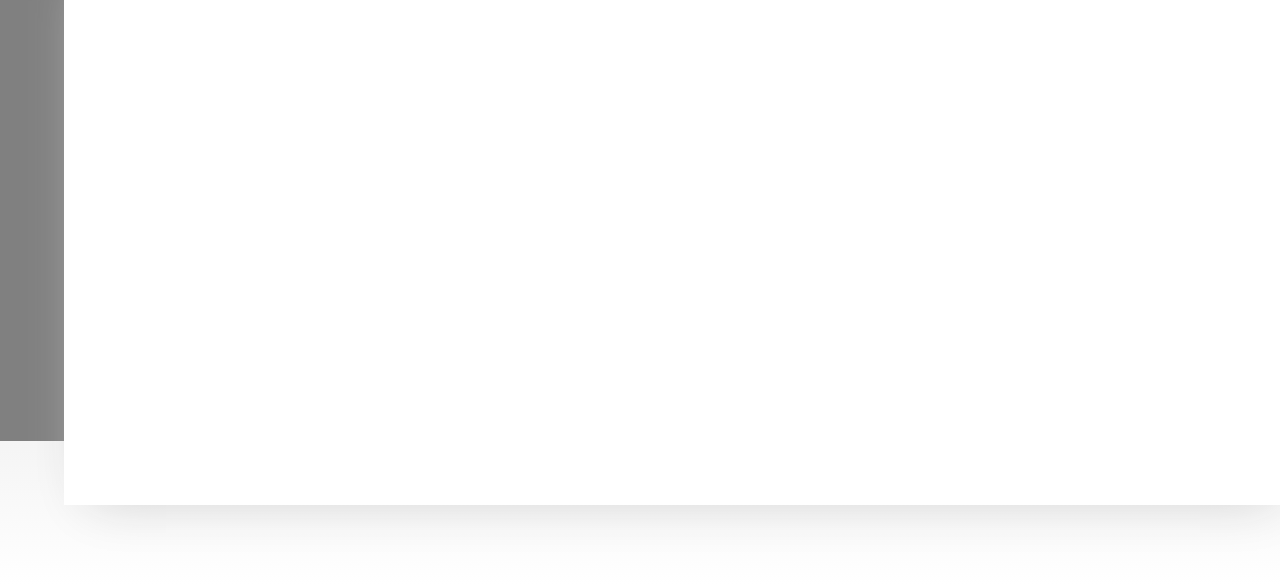
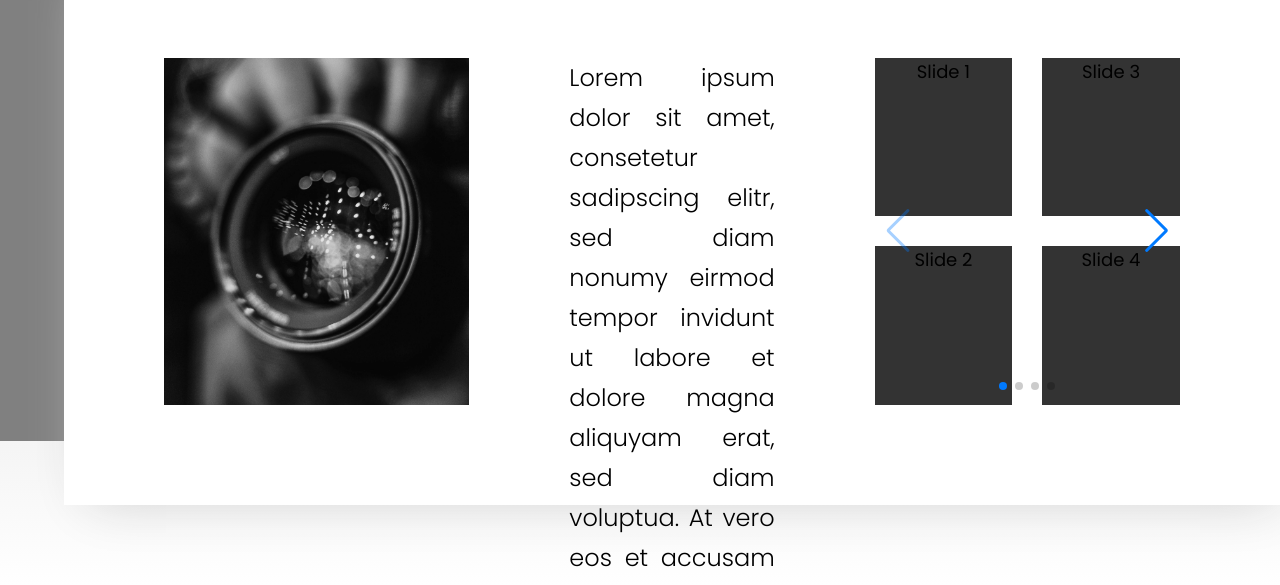
Before and after one commit to ilja-schotte/webCoding-github, a plain HTML site: page fotoclub/index.html in a window 1280 px wide. Both pictures are taken after a click on the link "ÜBER UNS". Shown: the part 215-800 px from the top of the page. Drawn offline with nearby package versions, Linux system fonts and the light colour scheme.

Commit message:
further improvements in section 'about'

```diff
--- a/fotoclub/css/about.css
+++ b/fotoclub/css/about.css
@@ -17,6 +17,7 @@
     opacity: 1;
     z-index: 1;
 }
+
 #about_whitebox {
     display: flex;
     flex-direction: column;
@@ -31,7 +32,7 @@
     z-index: 2;
 }
 
-#about_whitebox h1{
+#about_whitebox h1 {
     height: 5%;
     width: 100%;
     text-transform: uppercase;
@@ -41,10 +42,40 @@
     letter-spacing: 10px;
 }
 
-#about_content{
+#about_content {
     display: flex;
+    flex-direction: row;
     height: 95%;
     width: 100%;
     background: white;
+    padding: 100px 0px;
     box-shadow: 10px 10px 50px -15px rgb(207, 207, 207);
 }
+
+.about_content_boxes {
+    display: flex;
+    width: calc(100% / 3);
+    height: 100%;
+}
+
+#about_content_box_left{
+    padding-left: 100px;
+}
+
+#about_content_box_left img {
+    width: 100%;
+    height: 100%;
+    object-fit: cover;
+}
+
+#about_content_box_center{
+    font-size: 1.5rem;
+    font-weight: 300;
+    line-height: 40px;
+    padding: 0px 100px;
+    text-align: justify;
+}
+
+#about_content_box_right{
+    padding-right: 100px;
+}
--- /dev/null
+++ b/fotoclub/css/about_swiper.css
@@ -0,0 +1,18 @@
+.swiper {
+    width: 100%;
+    height: 100%;
+    margin-left: auto;
+    margin-right: auto;
+}
+
+.swiper-slide {
+    text-align: center;
+    font-size: 18px;
+    background: #333;
+    height: calc((100% - 30px) / 2) !important;
+
+    /* Center slide text vertically */
+    display: flex;
+    justify-content: center;
+    align-items: center;
+}
--- a/fotoclub/index.html
+++ b/fotoclub/index.html
@@ -9,6 +9,7 @@
     <link rel="stylesheet" href="css/landing.css">
     <link rel="stylesheet" href="css/about.css">
     <link rel="stylesheet" href="css/gallery.css">
+    <link rel="stylesheet" href="css/about_swiper.css">
     <link rel="preconnect" href="https://fonts.googleapis.com">
     <link rel="preconnect" href="https://fonts.gstatic.com" crossorigin>
     <link rel="stylesheet" href="https://cdnjs.cloudflare.com/ajax/libs/font-awesome/6.7.2/css/all.min.css"
@@ -16,7 +17,7 @@
         crossorigin="anonymous" referrerpolicy="no-referrer" />
     <link href="https://fonts.googleapis.com/css2?family=Poppins:wght@200;300;400;500;600;700;800&display=swap"
         rel="stylesheet">
-    <link rel="stylesheet" href="">
+    <link rel="stylesheet" href="https://cdn.jsdelivr.net/npm/swiper@11.2.10/swiper-bundle.min.css">
     <meta http-equiv="X-UA-Compatible" content="ie=edge">
     <title>Fotoclub</title>
 </head>
@@ -47,12 +48,47 @@
             </div>
         </section>
         <section id="about">
-            <div class="section_main"><
-                <div id="about_darkbox"></div>
-                <div id="about_whitebox">
-                    <h1>über uns</h1>
-                    <div id="about_content"></div>
+            <div class="section_main">
+                < <div id="about_darkbox">
+            </div>
+            <div id="about_whitebox">
+                <h1>über uns</h1>
+                <div id="about_content">
+                    <div class="about_content_boxes" id="about_content_box_left">
+                        <img src="media/pexels-omarhouc-752525.jpg" alt="">
+                    </div>
+                    <div class="about_content_boxes" id="about_content_box_center">
+                        Lorem ipsum dolor sit amet, consetetur sadipscing elitr, sed diam nonumy eirmod tempor invidunt
+                        ut labore et dolore magna aliquyam erat, sed diam voluptua. At vero eos et accusam et justo duo
+                        dolores et ea rebum. Stet clita kasd gubergren, no sea takimata sanctus est Lorem ipsum dolor
+                        sit amet. Lorem ipsum dolor sit amet, consetetur sadipscing elitr, sed diam nonumy eirmod tempor
+                        invidunt ut labore et dolore magna aliquyam erat, sed diam voluptua. At vero eos et accusam et
+                        justo duo dolores et ea rebum. Stet clita kasd gubergren, no sea takimata sanctus est Lorem
+                        ipsum dolor sit amet.
+                    </div>
+                    <div class="about_content_boxes" id="about_content_box_right">
+
+                        <!-- Swiper -->
+                        <div class="swiper mySwiper">
+                            <div class="swiper-wrapper">
+                                <div class="swiper-slide">Slide 1</div>
+                                <div class="swiper-slide">Slide 2</div>
+                                <div class="swiper-slide">Slide 3</div>
+                                <div class="swiper-slide">Slide 4</div>
+                                <div class="swiper-slide">Slide 5</div>
+                                <div class="swiper-slide">Slide 6</div>
+                                <div class="swiper-slide">Slide 7</div>
+                                <div class="swiper-slide">Slide 8</div>
+                                <div class="swiper-slide">Slide 9</div>
+                            </div>
+                            <div class="swiper-button-next"></div>
+                            <div class="swiper-button-prev"></div>
+                            <div class="swiper-pagination"></div>
+                        </div>
+
+                    </div>
                 </div>
+            </div>
             </div>
         </section>
         <section id="gallery">
@@ -63,9 +99,13 @@
     <footer>
 
     </footer>
+    <!-- Swiper.js -->
+    <script src="https://cdn.jsdelivr.net/npm/swiper@11.2.10/swiper-bundle.min.js"></script>
+    <!-- gsap -->
     <script src="https://cdn.jsdelivr.net/npm/gsap@3.13.0/dist/gsap.min.js"></script>
     <script src="https://cdn.jsdelivr.net/npm/gsap@3.13.0/dist/ScrollTrigger.min.js"></script>
     <script src="https://cdn.jsdelivr.net/npm/gsap@3.13.0/dist/ScrollToPlugin.min.js"></script>
+    <!-- main.js -->
     <script src="js/main.js"></script>
 </body>
 
--- a/fotoclub/js/main.js
+++ b/fotoclub/js/main.js
@@ -1,7 +1,14 @@
 "use strict";
 
 
-/* ========================== Navigation ========================== */
+
+
+
+
+/*
+    ========================== Navigation ==========================
+    ================================================================
+*/
 function addClickEventsToMenuItems() {
 
     /*
@@ -38,7 +45,7 @@ function changeStyleOfNavigationBar() {
     const landingSectionObserver = new IntersectionObserver(function (
         entries,
         landingSectionObserver
-    ){
+    ) {
         entries.forEach(entry => {
             if (entry.isIntersecting) {
                 header.classList.remove('dark-mode');
@@ -53,18 +60,26 @@ function changeStyleOfNavigationBar() {
                 });
             }
         });
-    },landingSectionOptions);
+    }, landingSectionOptions);
     landingSectionObserver.observe(landing);
 }
 changeStyleOfNavigationBar();
 
 
-// ================================================================
 
 
 
-/* ============================ Über uns ========================== */
-// Hintergrundanimation
+
+/*
+    ============================ Über uns ==========================
+    ================================================================
+*/
+
+function initializeAboutAnimations() {
+
+    /*
+    Hintergrundanimationen in der Sektion "about"
+    */
     let t1 = gsap.timeline({
         scrollTrigger: {
             trigger: 'main',
@@ -83,3 +98,27 @@ let t2 = gsap.timeline({
 
     t1.from('#about_darkbox', { x: -100, y: -100, opacity: 0, duration: 1 });
     t2.from('#about_whitebox', { x: 100, y: 100, opacity: 0, duration: 1 });
+
+}
+initializeAboutAnimations();
+
+// ================================================================
+function initializeAboutSwiperJS() {
+    var swiper = new Swiper(".mySwiper", {
+        direction: 'horizontal',
+        slidesPerView: 2,
+        grid: {
+            rows: 2,
+        },
+        spaceBetween: 30,
+        pagination: {
+            el: ".swiper-pagination",
+            clickable: true,
+        },
+        navigation: {
+            nextEl: ".swiper-button-next",
+            prevEl: ".swiper-button-prev",
+        },
+    });
+}
+initializeAboutSwiperJS()
```
Also changed, not shown: fotoclub/media/pexels-omarhouc-752525.jpg (added). Lines whose indentation alone changed are shown as unchanged.
